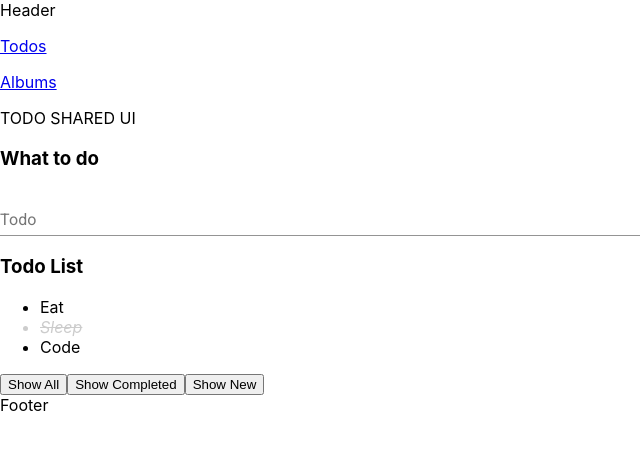
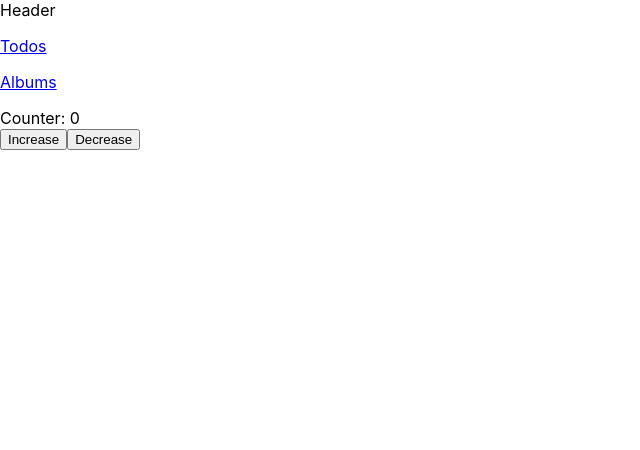
Before and after one commit to paulnguyen-mn/learn-reactjs, a React (Create React App) app: page / in a window 1280 px wide. Shown: the top 450 px of the page, without its empty margins (0-640 px from the left). Built offline with nearby package versions, Linux system fonts and the light colour scheme; no server answers.

Commit message:
Connect to redux from component

```diff
--- a/src/App.js
+++ b/src/App.js
@@ -3,6 +3,7 @@ import { NavLink, Redirect, Route, Switch } from 'react-router-dom';
 import productApi from './api/productApi';
 import NotFound from './components/NotFound';
 import AlbumFeature from './features/Album';
+import CounterFeature from './features/Counter';
 import TodoFeature from './features/Todo';
 
 function App() {
@@ -35,13 +36,12 @@ function App() {
         <Redirect from="/home" to="/" exact />
         <Redirect from="/post-list/:postId" to="/posts/:postId" exact />
 
-        <Route path="/" component={TodoFeature} exact />
+        <Route path="/" component={CounterFeature} exact />
         <Route path="/todos" component={TodoFeature} />
         <Route path="/albums" component={AlbumFeature} />
 
         <Route component={NotFound} />
       </Switch>
-      Footer
     </div>
   );
 }
--- a/src/app/store.js
+++ b/src/app/store.js
@@ -2,7 +2,7 @@ import counterReducer from '../features/Counter/counterSlice';
 const { configureStore } = require('@reduxjs/toolkit');
 
 const rootReducer = {
-  counter: counterReducer,
+  count: counterReducer,
 };
 
 const store = configureStore({
--- a/src/features/Counter/index.jsx
+++ b/src/features/Counter/index.jsx
@@ -0,0 +1,35 @@
+import React from 'react';
+import { useDispatch, useSelector } from 'react-redux';
+import { decrease, increase } from './counterSlice';
+
+CounterFeature.propTypes = {
+
+};
+
+function CounterFeature(props) {
+  const dispatch = useDispatch();
+  const count = useSelector(state => state.count);
+
+  const handleIncreaseClick = () => {
+    const action = increase(); // action creator
+    dispatch(action);
+  }
+
+  const handleDecreaseClick = () => {
+    // const action = decrease(); // action creator
+    dispatch(decrease());
+  }
+
+  return (
+    <div>
+      Counter: {count}
+
+      <div>
+        <button onClick={handleIncreaseClick}>Increase</button>
+        <button onClick={handleDecreaseClick}>Decrease</button>
+      </div>
+    </div>
+  );
+}
+
+export default CounterFeature;
```
